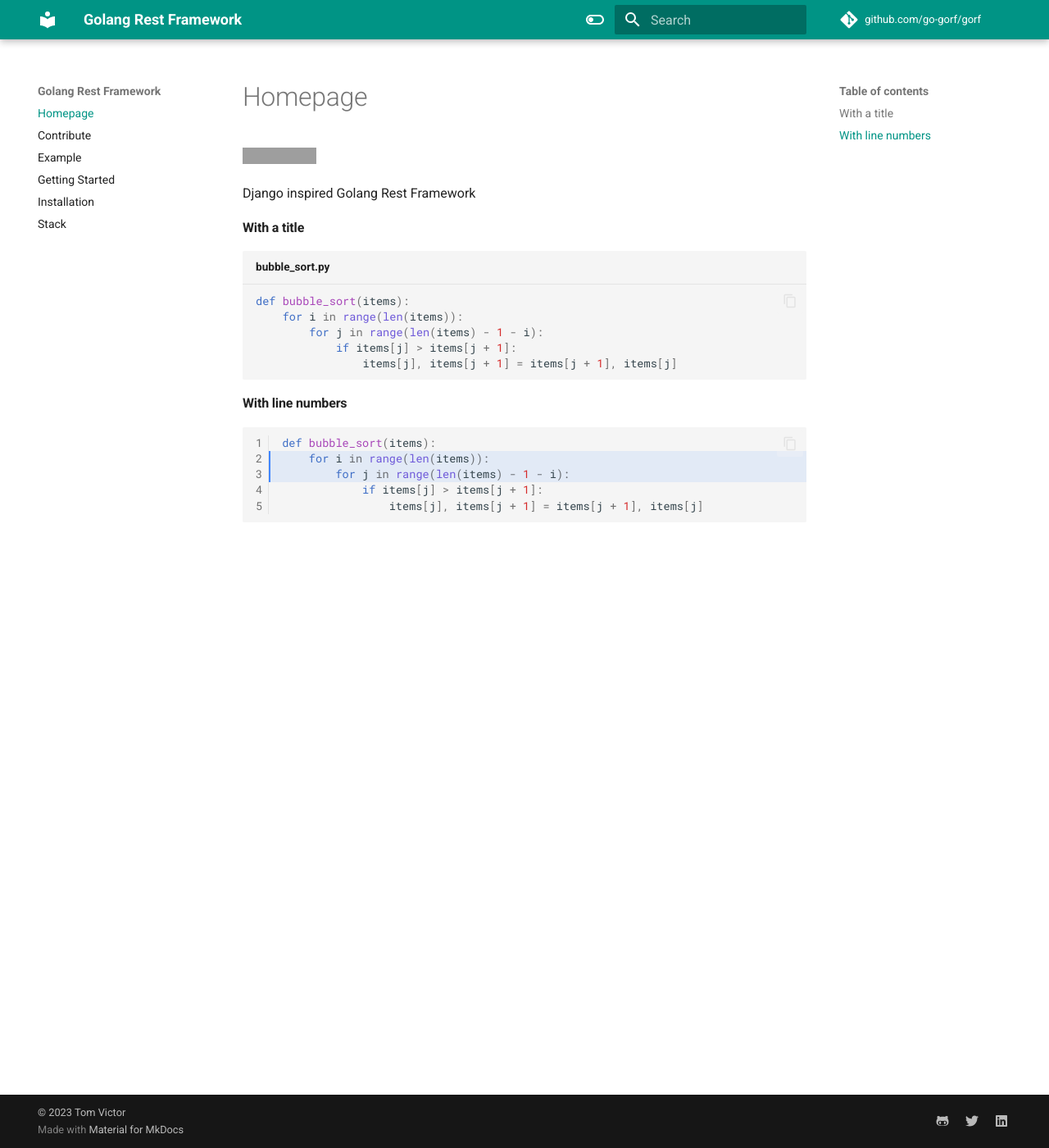
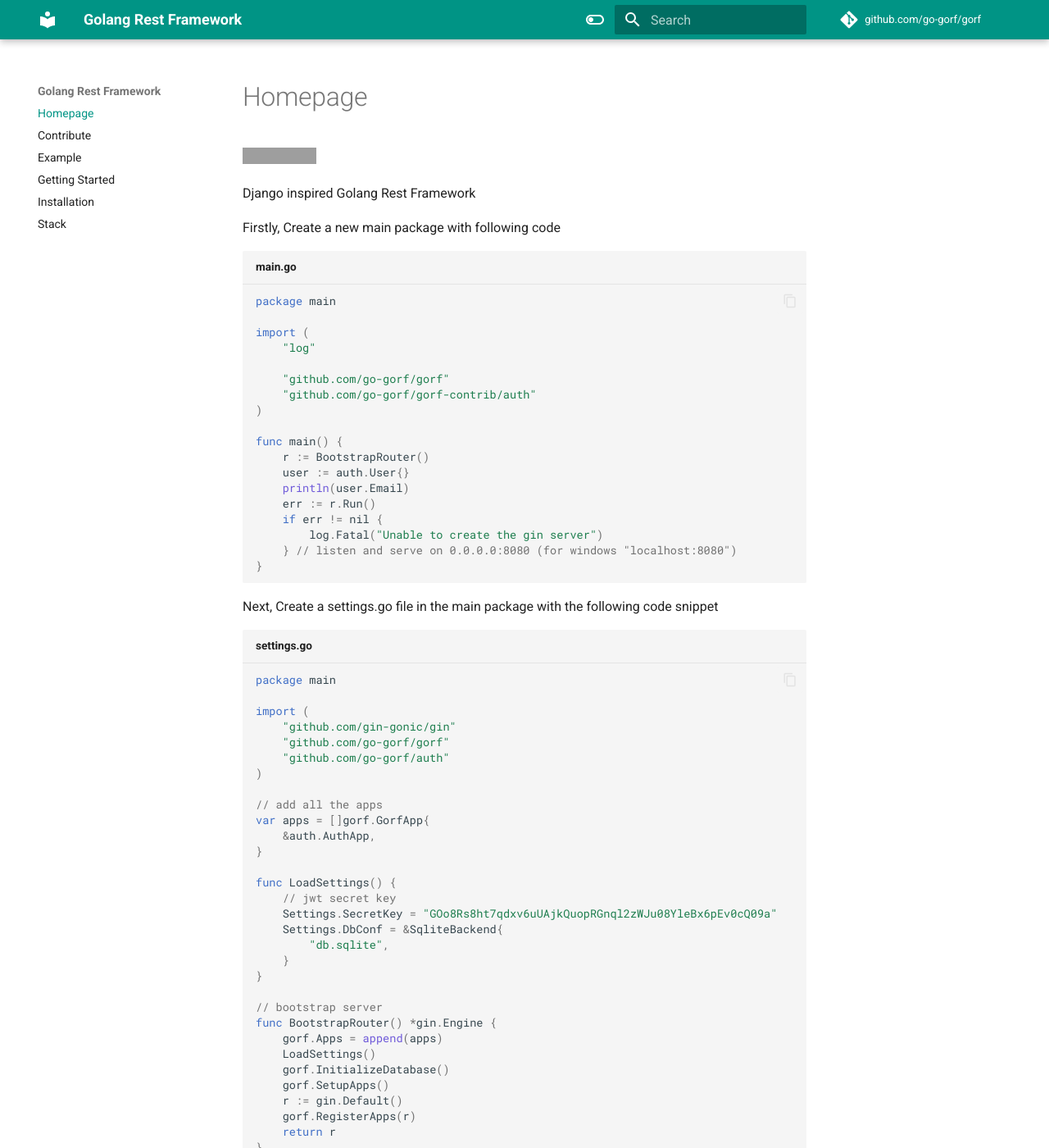
Before and after one commit to go-gorf/go-gorf.github.io, an MkDocs documentation site: the page built from docs/index.md, in a window 1280 px wide and 1400 px high. Shown: the whole window at 82% size. Built offline with MkDocs 1.6.1 and Material for MkDocs 9.7.7, drawn with Linux system fonts in a browser that asks for light colours; comment, search, counter and statistics services are not loaded; grey boxes are pictures that could not be loaded.

Commit message:
Update index.md

````diff
--- a/docs/index.md
+++ b/docs/index.md
@@ -4,22 +4,62 @@
 
 Django inspired Golang Rest Framework
 
-#### With a title
+Firstly, Create a new main package with following code
 
-``` py title="bubble_sort.py"
-def bubble_sort(items):
-    for i in range(len(items)):
-        for j in range(len(items) - 1 - i):
-            if items[j] > items[j + 1]:
-                items[j], items[j + 1] = items[j + 1], items[j]
+``` go title="main.go"
+package main
+
+import (
+	"log"
+
+	"github.com/go-gorf/gorf"
+	"github.com/go-gorf/gorf-contrib/auth"
+)
+
+func main() {
+	r := BootstrapRouter()
+	user := auth.User{}
+	println(user.Email)
+	err := r.Run()
+	if err != nil {
+		log.Fatal("Unable to create the gin server")
+	} // listen and serve on 0.0.0.0:8080 (for windows "localhost:8080")
+}
+
 ```
 
-#### With line numbers
+Next, Create a settings.go file in the main package with the following code snippet
 
-``` py linenums="1" hl_lines="2 3"
-def bubble_sort(items):
-    for i in range(len(items)):
-        for j in range(len(items) - 1 - i):
-            if items[j] > items[j + 1]:
-                items[j], items[j + 1] = items[j + 1], items[j]
+``` go title="settings.go"
+package main
+
+import (
+	"github.com/gin-gonic/gin"
+	"github.com/go-gorf/gorf"
+	"github.com/go-gorf/auth"
+)
+
+// add all the apps
+var apps = []gorf.GorfApp{
+	&auth.AuthApp,
+}
+
+func LoadSettings() {
+	// jwt secret key
+	Settings.SecretKey = "GOo8Rs8ht7qdxv6uUAjkQuopRGnql2zWJu08YleBx6pEv0cQ09a"
+	Settings.DbConf = &SqliteBackend{
+		"db.sqlite",
+	}
+}
+
+// bootstrap server
+func BootstrapRouter() *gin.Engine {
+	gorf.Apps = append(apps)
+	LoadSettings()
+	gorf.InitializeDatabase()
+	gorf.SetupApps()
+	r := gin.Default()
+	gorf.RegisterApps(r)
+	return r
+}
 ```
````
